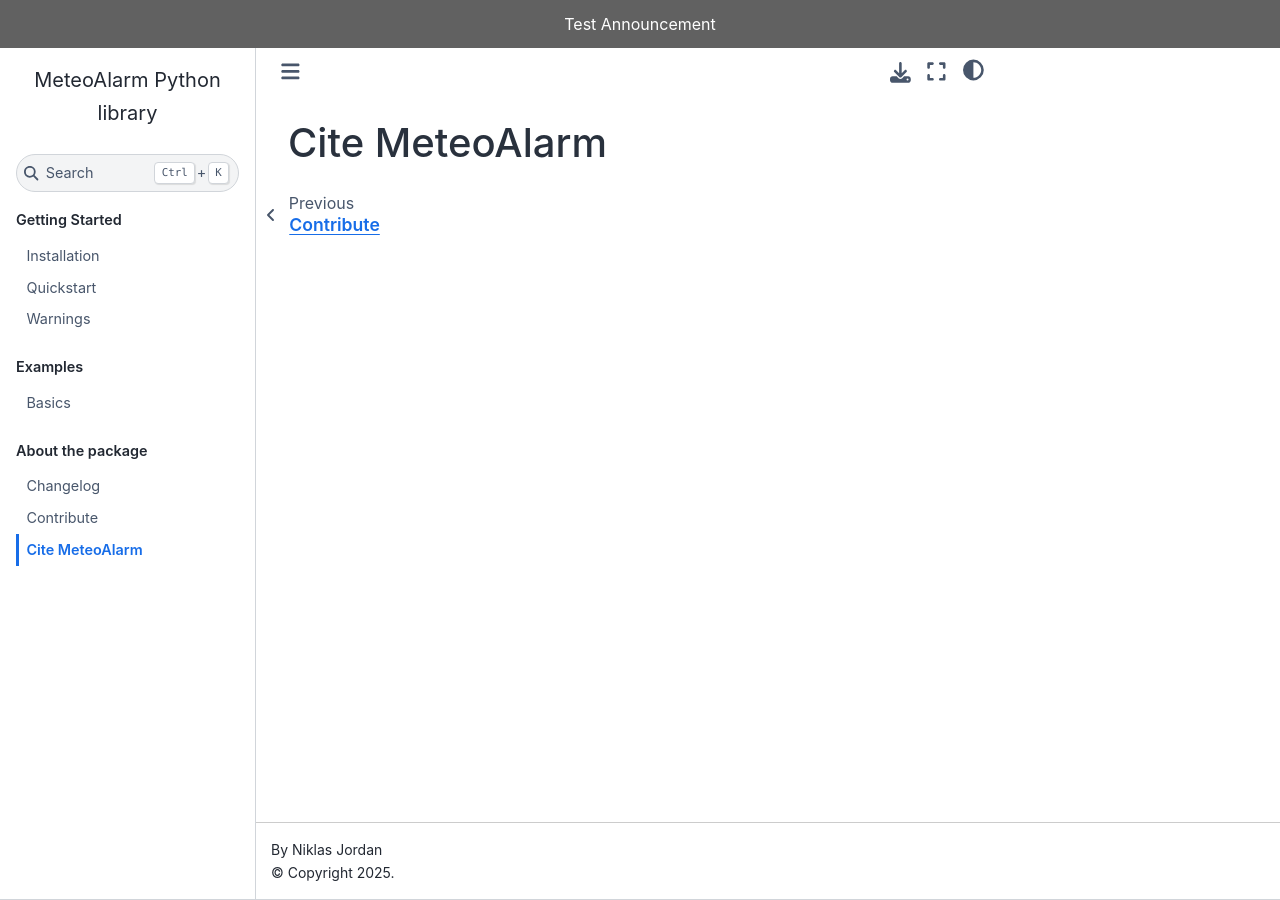
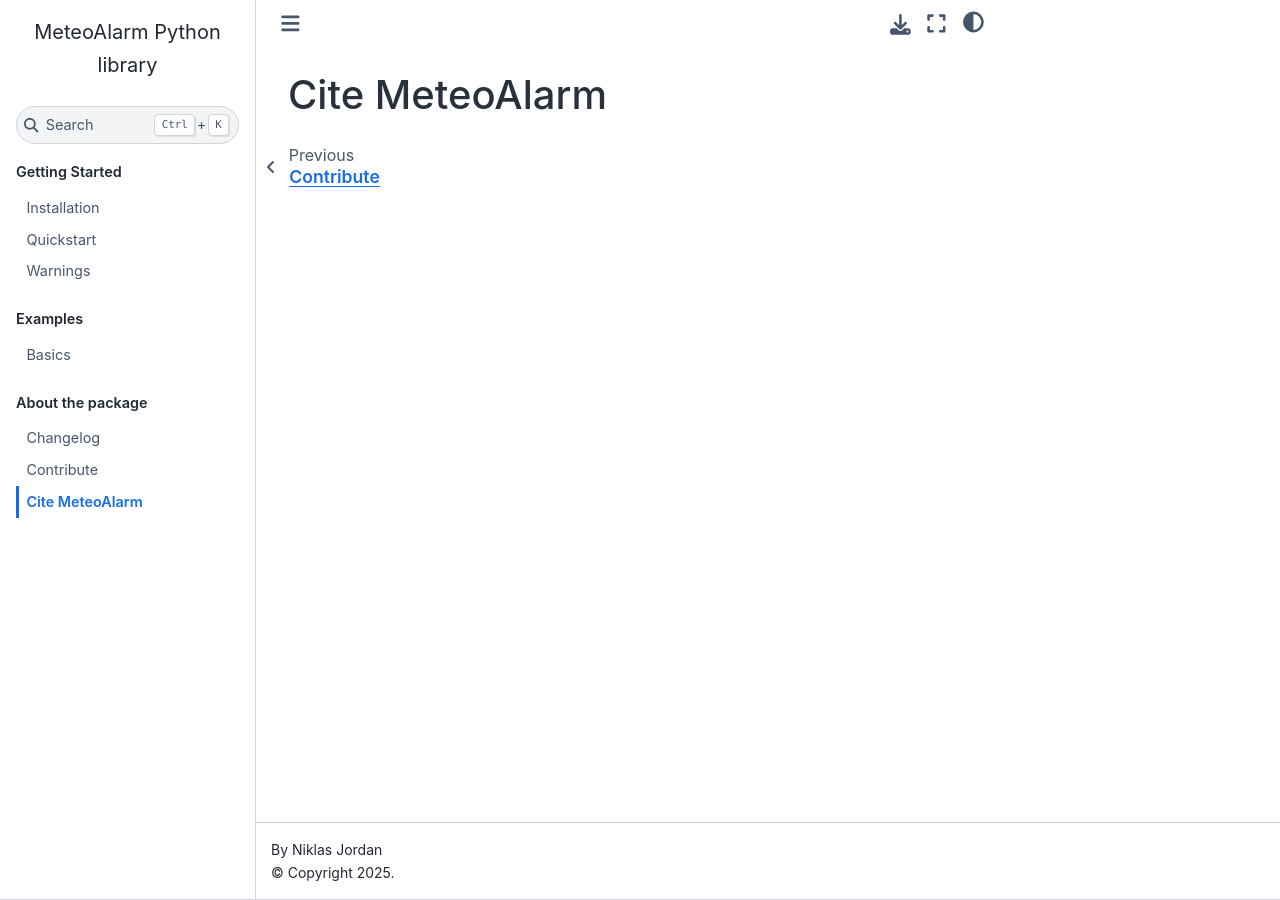
Before and after one commit to NiklasJordan/meteoalarm, a Jupyter Book: the page built from docs/cite.md, in a window 1280 px wide. Built offline with Jupyter Book 1.0.4 settings and Sphinx 7.4.7 and the Sphinx Book theme 1.1.4, drawn with Linux system fonts in a browser that asks for light colours; pages that are not in the unit, such as notebooks, are missing from menus.

Commit message:
Update _config.yml

```diff
--- a/docs/_config.yml
+++ b/docs/_config.yml
@@ -28,4 +28,4 @@ html:
   comments:
     hypothesis              : false
     utterances              : false
-  announcement              : "Test Announcement" # A banner announcement at the top of the site.
+  # announcement              : "Test Announcement" # A banner announcement at the top of the site.
```
